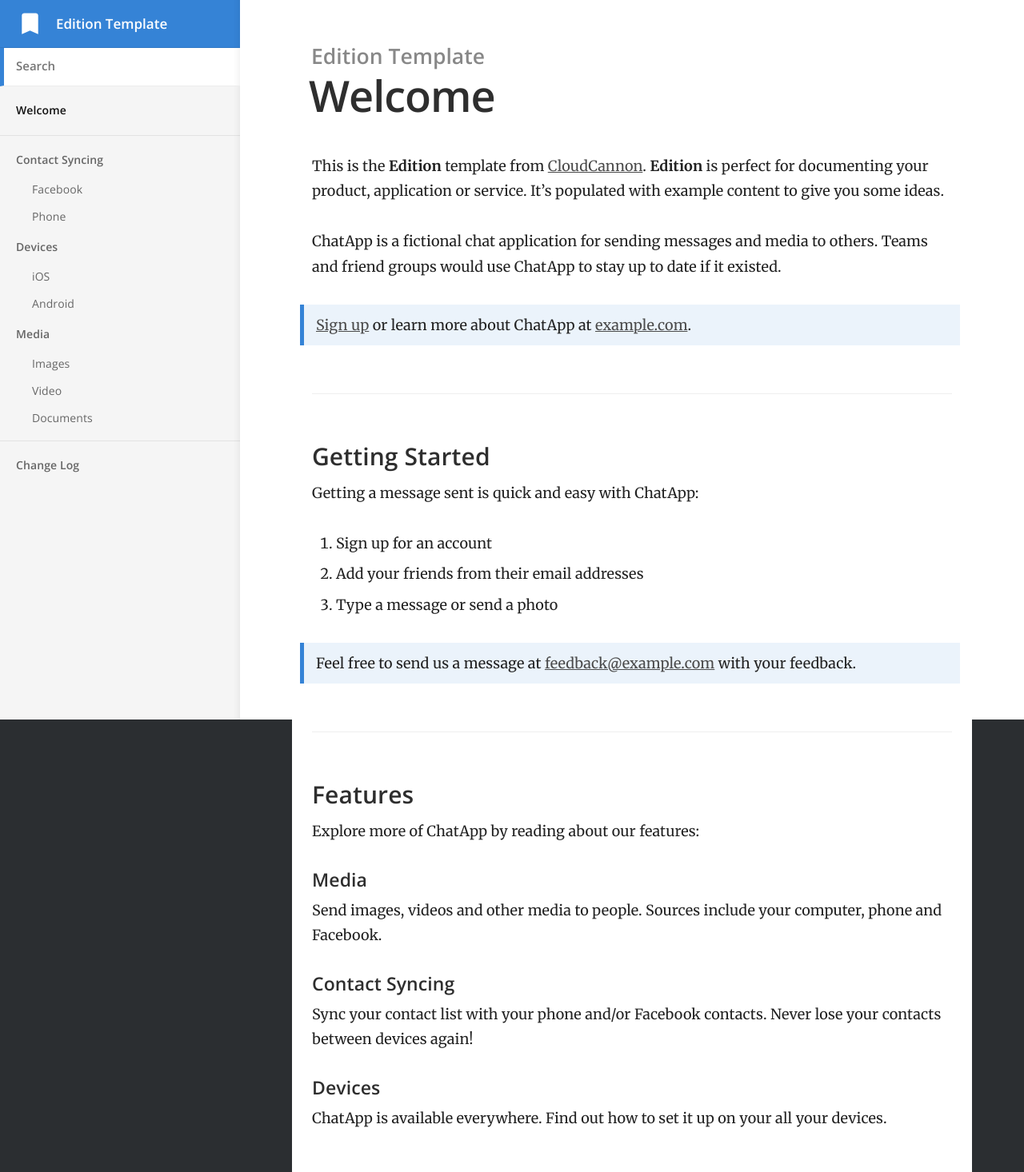
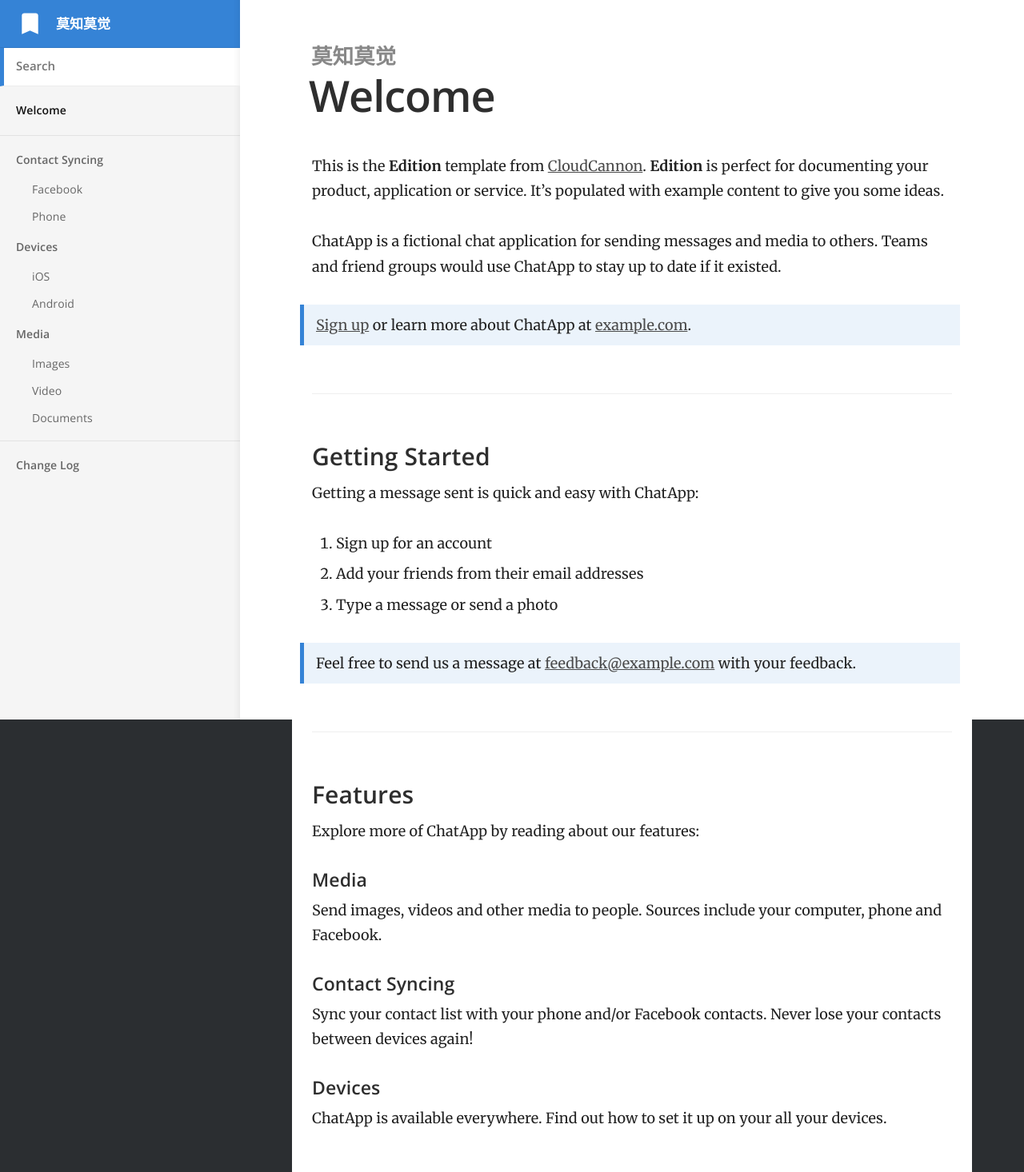
Before and after one commit to Mozzie235/Mozzie235.github.io, a Jekyll site: the page built from index.md, in a window 1280 px wide. Shown: the whole page at 80% size. Built offline with Jekyll 4.4.1, drawn with Linux system fonts in a browser that asks for light colours.

Commit message:
Update _config.yml

```diff
--- a/_config.yml
+++ b/_config.yml
@@ -1,7 +1,7 @@
 # ----
 # Site
 
-title: Edition Template
+title: 莫知莫觉
 url: "https://Mozzie235.github.io"
 baseurl:
 google_analytics_key:
@@ -13,9 +13,9 @@ description: Product documentation template for Jekyll.
 author:
   name:
   email:
-  twitter: # twitter username without the @ symbol
+  twitter:
 social:
-  name: Edition Template
+  name: Moz
   links:
     - https://github.com/CloudCannon/edition-jekyll-template
 
```
